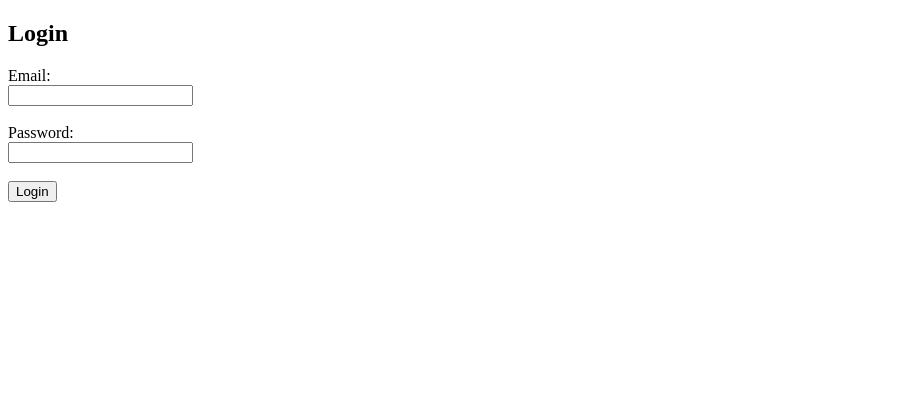
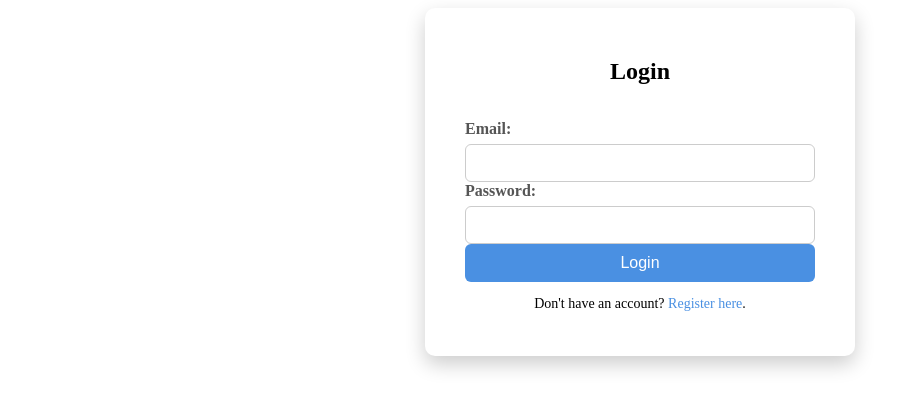
Before and after one commit to hussainhht/Forum---A-Programming-Community-Platform, a plain HTML site: page templates/login.html in a window 1280 px wide. Shown: the whole page, without its empty margins (0-917 px from the left). Drawn offline with Linux system fonts and the light colour scheme.

Commit message:
Add login page styling and structure

```diff
--- /dev/null
+++ b/static/css/login.css
@@ -0,0 +1,68 @@
+.login-container {
+  background: #fff;
+  padding: 30px 40px;
+  border-radius: 10px;
+  box-shadow: 0 8px 20px rgba(0,0,0,0.2);
+  width: 350px;
+  display: flex;
+  flex-direction: column;
+  gap: 15px;
+  margin: auto;
+}
+
+.login-header {
+  text-align: center;
+}
+
+.form-group {
+  display: flex;
+  flex-direction: column;
+  gap: 6px;
+}
+
+.form-group label {
+  font-weight: bold;
+  color: #555;
+}
+
+.form-group input {
+  padding: 10px;
+  border: 1px solid #ccc;
+  border-radius: 6px;
+  font-size: 14px;
+}
+
+.form-actions {
+  display: flex;
+  flex-direction: column;
+  gap: 10px;
+}
+
+.form-actions button {
+  padding: 10px;
+  background: #4a90e2;
+  color: white;
+  border: none;
+  border-radius: 6px;
+  font-size: 16px;
+  cursor: pointer;
+  transition: 0.3s;
+}
+
+.form-actions button:hover {
+  background: #357ABD;
+}
+
+.form-footer {
+  text-align: center;
+  font-size: 14px;
+}
+
+.form-footer a {
+  color: #4a90e2;
+  text-decoration: none;
+}
+
+.form-footer a:hover {
+  text-decoration: underline;
+}
--- a/templates/login.html
+++ b/templates/login.html
@@ -4,17 +4,35 @@
         <meta charset="UTF-8">
         <meta name="viewport" content="width=device-width, initial-scale=1.0">
         <title>Login</title>
+        <link rel="stylesheet" href="../static/css/login.css">
     </head>
     <body>
+        <div class="login-container">
+            <div class="login-header">
                 <h2>Login</h2>
+            </div>
+
             <form method="POST" action="/login">
-        <label for="email">Email:</label><br>
-        <input type="email" id="email" name="email" required><br><br>
+                <div class="form-group">
+                    <label for="email">Email:</label>
+                    <input type="email" id="email" name="email" required>
+                </div>
 
-        <label for="password">Password:</label><br>
-        <input type="password" id="password" name="password" required><br><br>
+                <div class="form-group">
+                    <label for="password">Password:</label>
+                    <input type="password" id="password" name="password" required>
+                </div>
 
+                <div class="form-actions">
                     <button type="submit">Login</button>
+                </div>
+
+                <div class="form-footer">
+                    <p>Don't have an account? <a href="/register">Register
+                            here</a>.</p>
+                </div>
             </form>
+        </div>
+
     </body>
 </html>
```
Lines whose indentation alone changed are shown as unchanged.
